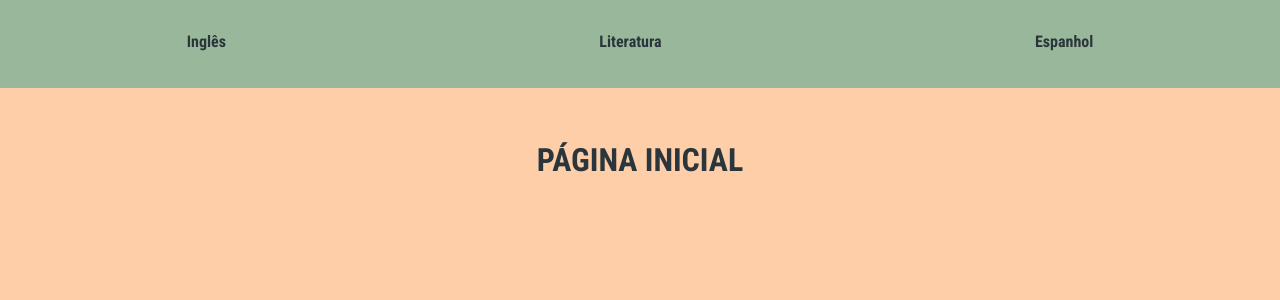
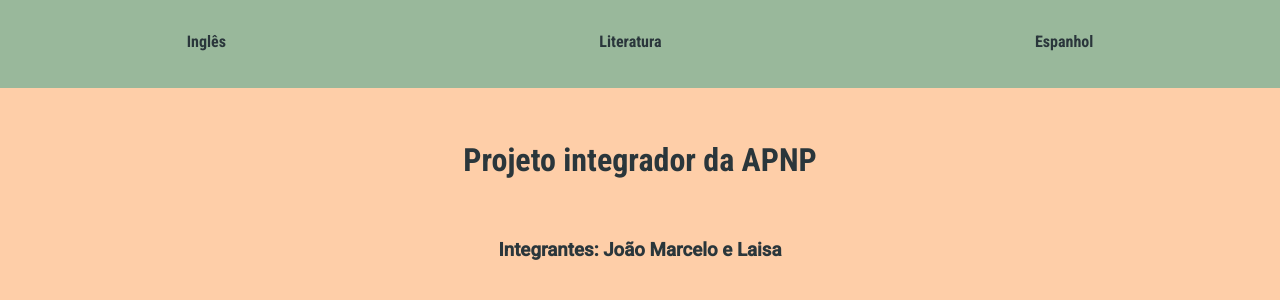
Before and after one commit to Azzyew/apnp-website, a React (Create React App) app: page / in a window 1280 px wide. Shown: the top 300 px of the page. Built offline with nearby package versions, Linux system fonts and the light colour scheme.

Commit message:
dashboard changes

```diff
--- a/src/pages/Dashboard/index.jsx
+++ b/src/pages/Dashboard/index.jsx
@@ -3,7 +3,11 @@ import React from "react";
 const Dashboard= () => {
 
     return (
-      <h1>PÁGINA INICIAL</h1>
+      <>
+      <h1>Projeto integrador da APNP</h1>
+      <br/>
+      <h3>Integrantes: João Marcelo e Laisa</h3>
+      </>
     );
   }
 
--- a/src/pages/English/index.jsx
+++ b/src/pages/English/index.jsx
@@ -4,8 +4,6 @@ const English = () => {
     return(
         <div className="content">
             <h1>Indirect Speech</h1>
-
-
             <br/>
 
             <div className="english">
```
